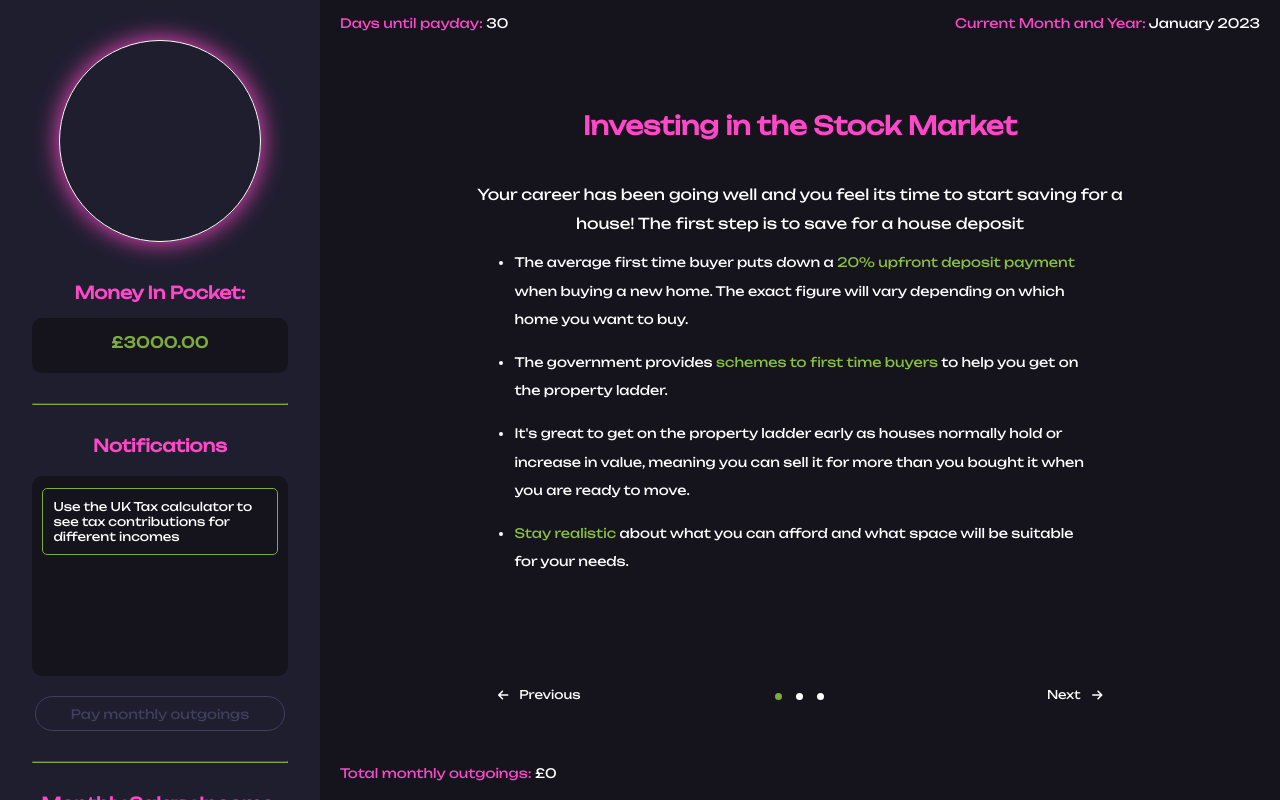
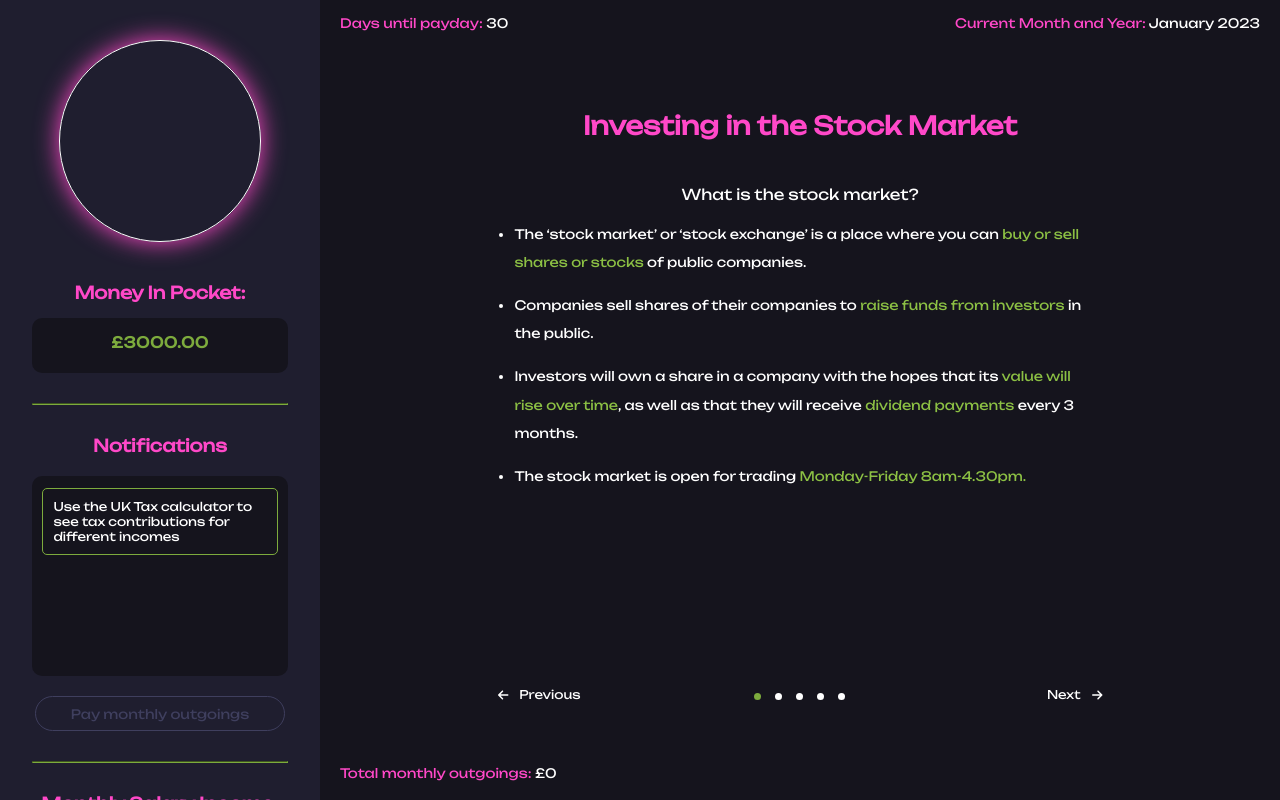
Before and after one commit to lucyscanlon/FinanceGame, a Vue app: page / in a window 1280 px wide. Built offline with nearby package versions, Linux system fonts and the light colour scheme.

Commit message:
investing introduction text added

```diff
--- a/src/components/MainGame/InformationPages/InvestingIntroduction.vue
+++ b/src/components/MainGame/InformationPages/InvestingIntroduction.vue
@@ -11,47 +11,48 @@ The parent of this component:
         </div>
         <div class="homedeposit-description-wrapper">
             <div :class="currentSlide !== 0 && 'pensionSlideInactive'" class="housedepositslide-container">
-                <p>Your career has been going well and you feel its time to start saving for a house! The first step is to save for a house deposit</p>
+                <p>What is the stock market?</p>
                 <div class="supermarketinfo-list">
                 <ul>
-                    <li>The average first time buyer puts down a <span class="colour-green">20% upfront deposit payment</span> when buying a new home. The exact figure will vary depending on which home you want to buy.</li>
-                    <li>The government provides <span class="colour-green">schemes to first time buyers</span> to help you get on the property ladder.</li>
-                    <li>It's great to get on the property ladder early as houses normally hold or increase in value, meaning you can sell it for more than you bought it when you are ready to move.</li>
-                    <li><span class="colour-green">Stay realistic</span> about what you can afford and what space will be suitable for your needs.</li>
+                    <li>The ‘stock market’ or ‘stock exchange’ is a place where you can <span class="colour-green">buy or sell shares or stocks</span> of public companies.</li>
+                    <li>Companies sell shares of their companies to <span class="colour-green">raise funds from investors</span> in the public.</li>
+                    <li>Investors will own a share in a company with the hopes that its <span class="colour-green">value will rise over time</span>, as well as that they will receive <span class="colour-green">dividend payments</span> every 3 months. </li>
+                    <li>The stock market is open for trading <span class="colour-green">Monday-Friday 8am-4.30pm.</span></li>
                 </ul>
                 </div>
             </div>
             <div :class="currentSlide !== 1 && 'pensionSlideInactive'" class="housedepositslide-container">
-                <p>What is the process for buying a home for the first time?</p>
+                <p>What are the benefits to investing in the stock market?</p>
                 <div class="supermarketinfo-list">
                 <ul>
-                    <li><span class="colour-green">Start saving your deposit.</span> The larger your deposit, the more varied mortgage options will be available to you.</li>
-                    <li><span class="colour-green">Check your credit score,</span> a good credit score will be beneficial when applying for mortgages.</li>
-                    <li>Consider all your options and opportunities:</li>
-                    <ul>
-                        <li class="housedeposit-list-tab"><span class="colour-green">Shared Ownership</span> - this allows you to purchase a portion of the property and pay rent on the remaining portion.</li>
-                        <li class="housedeposit-list-tab"><span class="colour-green">First Homes Scheme</span> - this scheme offers new builds to first time buyers at a discounted rate of up to 30% compared to the market value.</li>
-                        <li class="housedeposit-list-tab"><span class="colour-green">Lifetime ISA</span> - this scheme helps you save a deposit for your first time. Contribute up to £4000 a year and recieve a 25% bonus from the government to use for your deposit.</li>
-                    </ul>
+                    <li>Owning stocks can help you <span class="colour-green">build your savings</span> over time.</li>
+                    <li>It can <span class="colour-green">protect your money from inflation</span> as the value of a stock can increase.</li>
+                    <li>As the price of a stock can rise and fall over time. When it rises you can sell a <span class="colour-green">share at a profit.</span></li>
+                    <li>You can earn <span class="colour-green">dividends,</span> a portion of company profits, which are paid on a quarterly basis.</li>
                 </ul>
                 </div>
             </div>
             <div :class="currentSlide !== 2 && 'pensionSlideInactive'" class="housedepositslide-container">
-                <p>How would you like to save for your deposit?</p>
-                <div class="housedeposit-goal-container">
-                    <p class="colour-green deposit-goal">Deposit Goal: £15,000</p>
+                <p>What are the risks of investing in the stock market?</p>
+                <div class="supermarketinfo-list">
+                <ul>
+                    <li>The stock market can be <span class="colour-green">unpredictable</span> and share values can <span class="colour-green">fluctuate unexpectedly.</span></li>
+                    <li>Stocks may fall in value, meaning if you cash out on that stock you may get <span class="colour-green">less money than your initial investment back.</span></li>
+                    <li>Stock Market crashes such as the <span class="colour-green">2008 global financial crisis</span> can negatively affect the value of all stocks.</li>
+                    <li>The rate of inflation can affect your investment return. If the <span class="colour-green">inflation rate exceeds</span> the rate of return for your investment you may lose out overall.</li>
+                </ul>
                 </div>
-                <div class="housedeposit-choices-container">
-                    <HouseDepositChoiceFlexbox :Identifier="1" Name="Lifetime Isa" Desc="A bank account with a yearly limit" Perk="A 25% yearly bonus" Deposit="No Deposit" ContLimit="£4000"></HouseDepositChoiceFlexbox>
-                    <HouseDepositChoiceFlexbox :Identifier="2" Name="3 Year Fixed Rate Savings Account" Desc="A high interest bank account which cannot be accessed for 3 years" Perk="4.8% interest" Deposit="£1,500" ContLimit="None"></HouseDepositChoiceFlexbox>
-                    <HouseDepositChoiceFlexbox :Identifier="3" Name="Savings Account" Desc="An ordinary savings account" Perk="Withdraw at any time" Deposit="No Deposit" ContLimit="None"></HouseDepositChoiceFlexbox>
+            </div>
+            <div :class="currentSlide !== 3 && 'pensionSlideInactive'" class="housedepositslide-container">
+                <p>How to manage the risk of investing in the stock market</p>
+                <div class="supermarketinfo-list">
+                <ul>
+                    <li>Invest in the stock market <span class="colour-green">for the long run.</span> This is a marathon not a sprint!</li>
+                    <li>Determine <span class="colour-green">how much you can afford to invest</span> and how regularly by accessing your financial circumstances.</li>
+                    <li>Invest in stable stocks with a <span class="colour-green">steady forecasted growth</span> such as the FTSE 100.</li>
+                    <li>Avoid investing in <span class="colour-green">volatile and unpredictable</span> stocks which rise and fall in value rapidly.</li>
+                </ul>
                 </div>
-                <div class="emergencyfundchoice-button-container">
-            <button
-              @click="manageHouseDeposit.confirmHouseDepositChoice(), useMainGameplayNav.navigateToPage(1)">
-              Confirm Choice
-            </button>
-          </div>
             </div>
             <div class="previous-next-container incomestreams-slide3">
                 <div class="previous-container">
@@ -60,7 +61,7 @@ The parent of this component:
                     </p>
                 </div>
             <div
-                v-if="currentSlide < 2"
+                v-if="currentSlide < 5"
                 :class="removeNextButton && 'displaynone'"
                 class="currentslide-circles-container">
                 <span :class="currentSlide === 0 && 'circleactive'">
@@ -72,9 +73,15 @@ The parent of this component:
                 <span :class="currentSlide === 2 && 'circleactive'">
                     <font-awesome-icon icon="fa-solid fa-circle"/>
                 </span>
+                <span :class="currentSlide === 3 && 'circleactive'">
+                    <font-awesome-icon icon="fa-solid fa-circle"/>
+                </span>
+                <span :class="currentSlide === 4 && 'circleactive'">
+                    <font-awesome-icon icon="fa-solid fa-circle"/>
+                </span>
             </div>
         <div
-          v-if="currentSlide < 2" class="next-container">
+          v-if="currentSlide < 5" class="next-container">
           <p @click="nextSlide()">
             Next <font-awesome-icon icon="fa-solid fa-arrow-right" />
           </p>
@@ -85,14 +92,6 @@ The parent of this component:
     </div>
 </template>
 <script setup>
-
-    import HouseDepositChoiceFlexbox from "../MainGameChoices/HouseDepositFlexbox.vue";
-
-    import { useHouseDepositChoiceStore } from '../../../store/MainGameChoicesStore'
-    import { useMainGameplayNavigationStore } from "../../../store/MainGameChoicesStore.js";
-
-    const manageHouseDeposit = useHouseDepositChoiceStore()
-    const useMainGameplayNav = useMainGameplayNavigationStore();
     // import stores
 </script>
 <script>
@@ -104,5 +103,14 @@ The parent of this component:
                 currentSlide: 0,
             }
         },
+        methods: {
+            nextSlide() {
+                this.currentSlide = this.currentSlide + 1;
+            },
+
+            previousSlide() {
+                this.currentSlide = this.currentSlide - 1;
+            },
+        },
     }
 </script>
```
